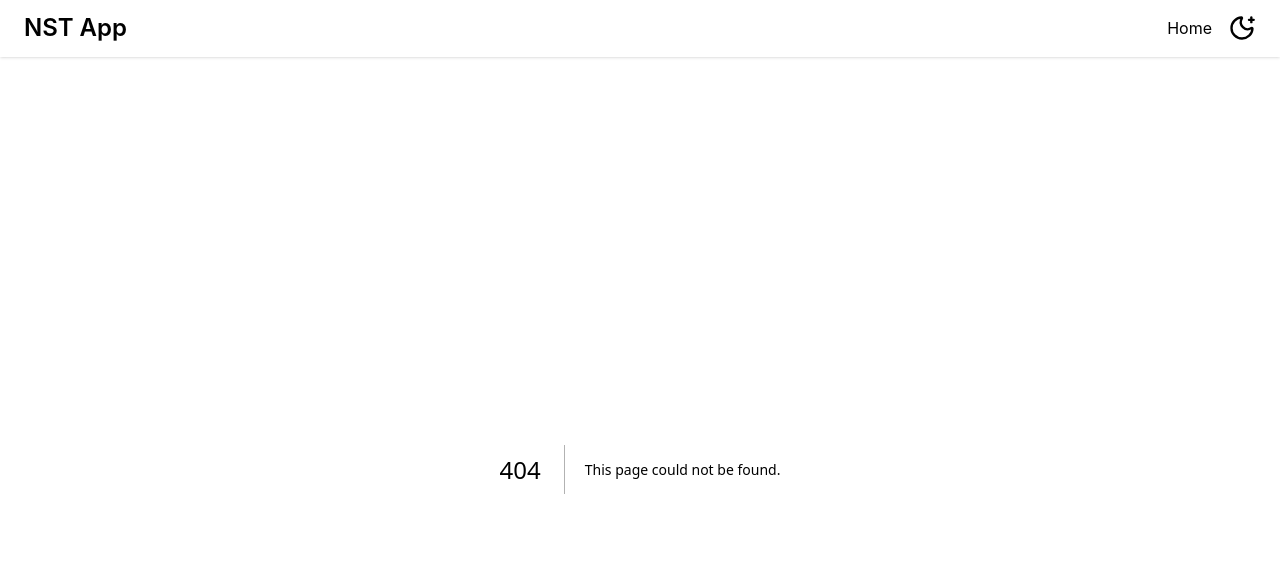
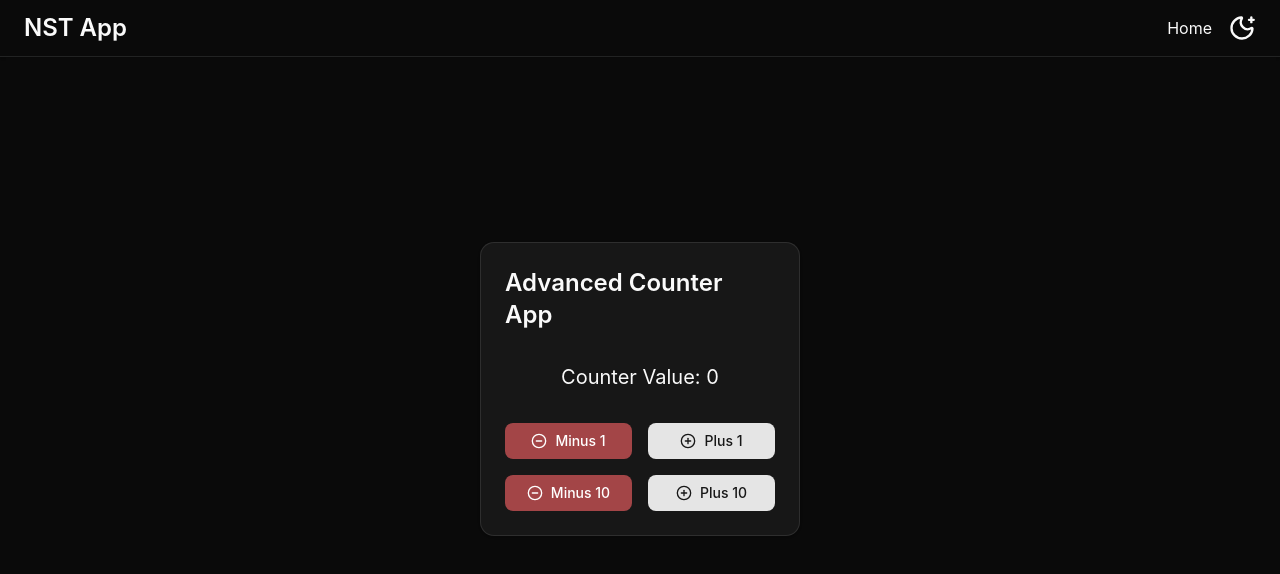
Before and after one commit to debmalik/counter-app, a Next.js app: page /advanced in a window 1280 px wide. Before the commit this address had no page. Shown: the top 574 px of the page. Built offline with nearby package versions, Linux system fonts and the light colour scheme.

Commit message:
advanced counter app done

```diff
--- /dev/null
+++ b/src/app/advanced/page.tsx
@@ -0,0 +1,33 @@
+import AdvancedCounterForm from "@/components/AdvancedCounterForm";
+import {
+	Card,
+	CardContent,
+	CardHeader,
+	CardTitle,
+} from "@/components/shadcnui/card";
+import { Metadata } from "next";
+
+export const metadata: Metadata = {
+	title: "Advanced | Counter State App",
+	description: "Advanced Counter State App",
+};
+
+const page = () => {
+	return (
+		<section className="grid h-[80dvh] place-items-center">
+			<Card className="w-xs">
+				<CardHeader>
+					<CardTitle className="grid place-items-center text-2xl">
+						Advanced Counter App
+					</CardTitle>
+				</CardHeader>
+
+				<CardContent>
+					<AdvancedCounterForm />
+				</CardContent>
+			</Card>
+		</section>
+	);
+};
+
+export default page;
--- /dev/null
+++ b/src/components/AdvancedCounterForm.tsx
@@ -0,0 +1,59 @@
+"use client";
+
+import { CircleMinus, CirclePlus } from "lucide-react";
+import { useState } from "react";
+import { Button } from "./shadcnui/button";
+
+const AdvancedCounterForm = () => {
+	const [count, setCount] = useState(0);
+
+	const plusOne = () => {
+		setCount(count + 1);
+	};
+	const minusOne = () => {
+		setCount(count - 1);
+	};
+	const plusTen = () => {
+		setCount(count + 10);
+	};
+	const minusTen = () => {
+		setCount(count - 10);
+	};
+
+	return (
+		<div className="space-y-8">
+			<div className="text-center text-xl">
+				Counter Value:{" "}
+				<span className="font-semiboldbold">{count}</span>
+			</div>
+
+			<div className="grid grid-cols-2 gap-4">
+				<Button
+					onClick={minusOne}
+					variant={"destructive"}
+					className="cursor-pointer">
+					<CircleMinus /> Minus 1
+				</Button>
+				<Button
+					onClick={plusOne}
+					className="cursor-pointer">
+					<CirclePlus /> Plus 1
+				</Button>
+
+				<Button
+					onClick={minusTen}
+					variant={"destructive"}
+					className="cursor-pointer">
+					<CircleMinus /> Minus 10
+				</Button>
+				<Button
+					onClick={plusTen}
+					className="cursor-pointer">
+					<CirclePlus /> Plus 10
+				</Button>
+			</div>
+		</div>
+	);
+};
+
+export default AdvancedCounterForm;
```
